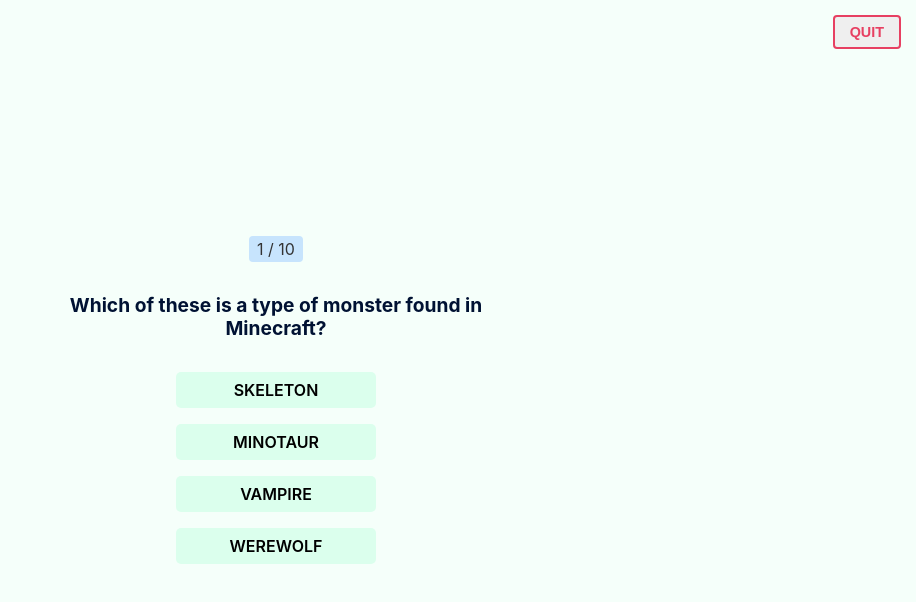
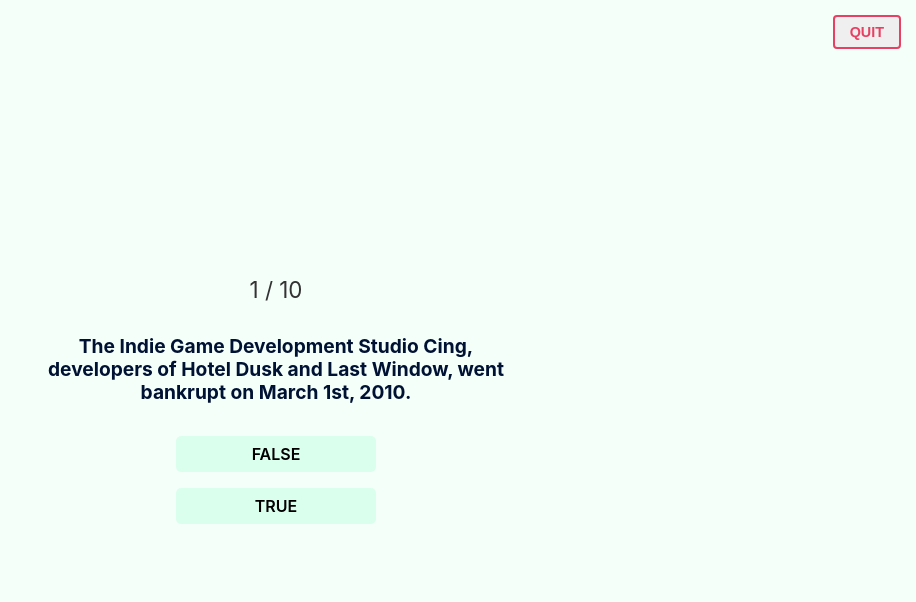
Before and after one commit to BSlaven/Trivia-Quiz-App, a React (Vite) app: page /quiz in a window 1280 px wide. Shown: the top 602 px of the page, without its empty margins (364-1280 px from the left). Built offline with nearby package versions, Linux system fonts and the light colour scheme.

Commit message:
add which question user is on out of all questions above the question text

```diff
--- a/src/App.css
+++ b/src/App.css
@@ -106,6 +106,11 @@
   transform: scale(0.98);
 }
 
+.current-question-number {
+  color: #333;
+  font-size: 1.4rem;
+}
+
 .question-container {
   width: 100%;
   display: flex;
--- a/src/components/Quiz.jsx
+++ b/src/components/Quiz.jsx
@@ -11,7 +11,7 @@
   const answerRefs = useRef([]);
 
   const [ questions, setQuestions ] = useState(data.results);
-  const [ currentIndex, setCurrentIndex ] = useState(1);
+  const [ currentIndex, setCurrentIndex ] = useState(0);
   const [ currentQuestion, setCurrentQuestion ] = useState(questions[currentIndex]);
   const [ answers, setAnswers ] = useState(null);
 
@@ -51,7 +51,7 @@
   return (
     <main className="main">
       <div className="question-container">
-        <p className="question-number">1 / 10</p>
+        <p className="current-question-number">{`${currentIndex + 1} / ${questions.length}`}</p>
         <h3 className="question-text">{currentQuestion.question}</h3>
         <div className="answers-container">
           {answers && answers.map((answer, index) => (
```
